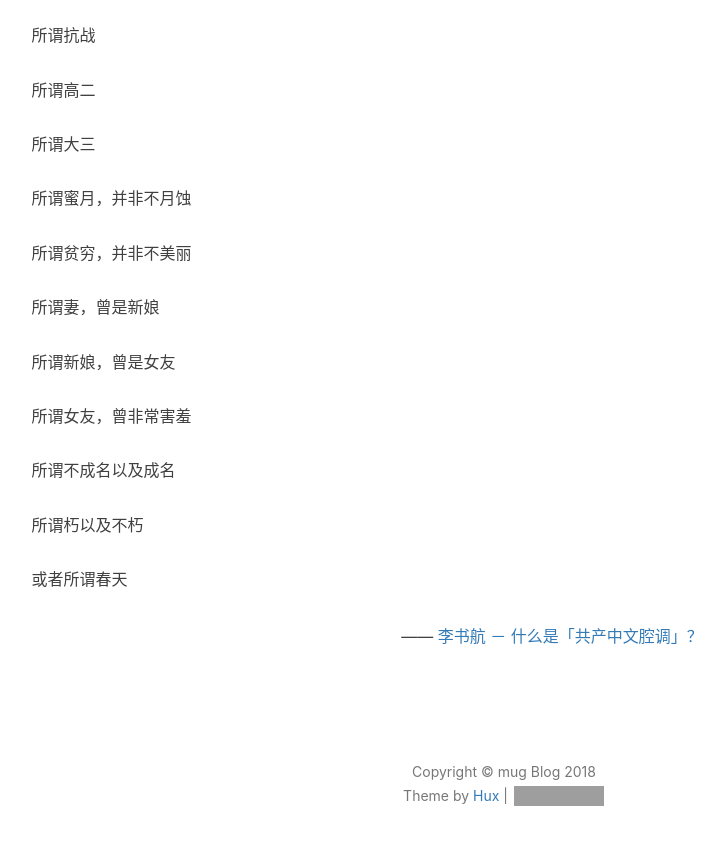
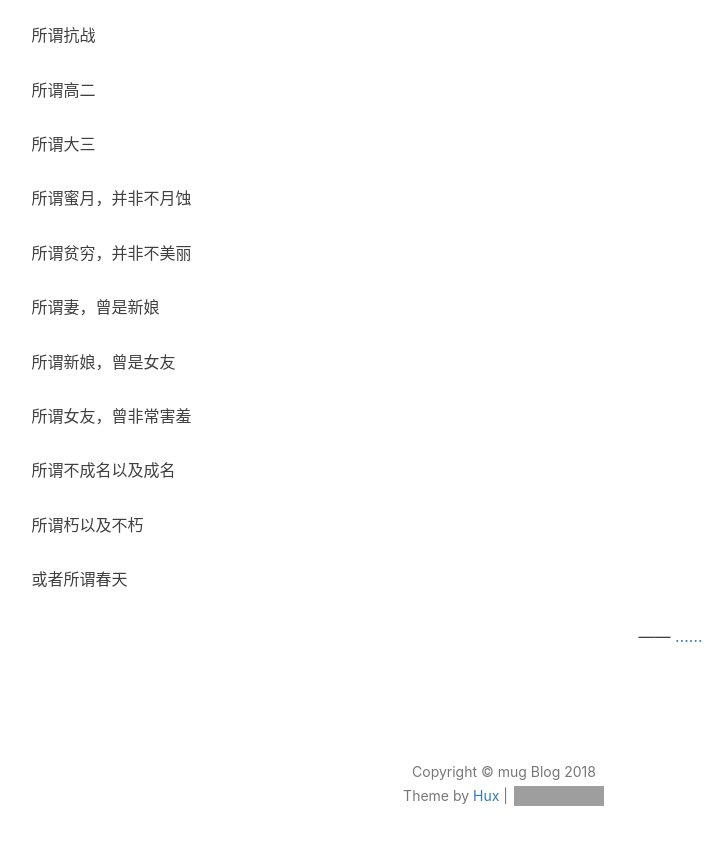
Before and after one commit to kimmow/kimmow.github.io, a Jekyll site: the page built from about.html, in a window 1280 px wide and 900 px high, scrolled down 2921 px. Shown: the top 845 px of the window, without its empty margins (136-861 px from the left). Built offline with Jekyll 4.4.1, drawn with Linux system fonts in a browser that asks for light colours; nearby versions of some CDN libraries; comment, search, counter and statistics services are not loaded; grey boxes are pictures that could not be loaded.

Commit message:
change about

```diff
--- a/about.html
+++ b/about.html
@@ -78,7 +78,7 @@
 <br>或者所谓春天
 
     <p style="text-align:right;">
-        —— <a href="http://www.zhihu.com/question/19687065">李书航 － 什么是「共产中文腔调」？ </a>
+        —— <a href="http://www.zhihu.com/question/19687065">…… </a>
     </p>
 
 </div>
```
